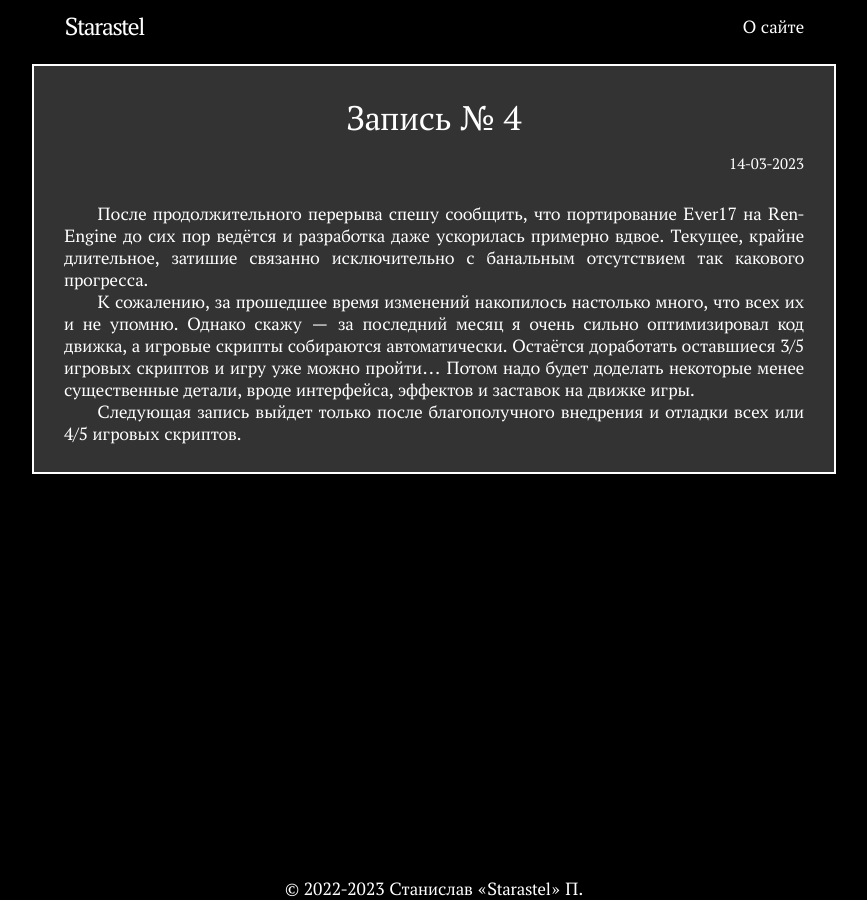
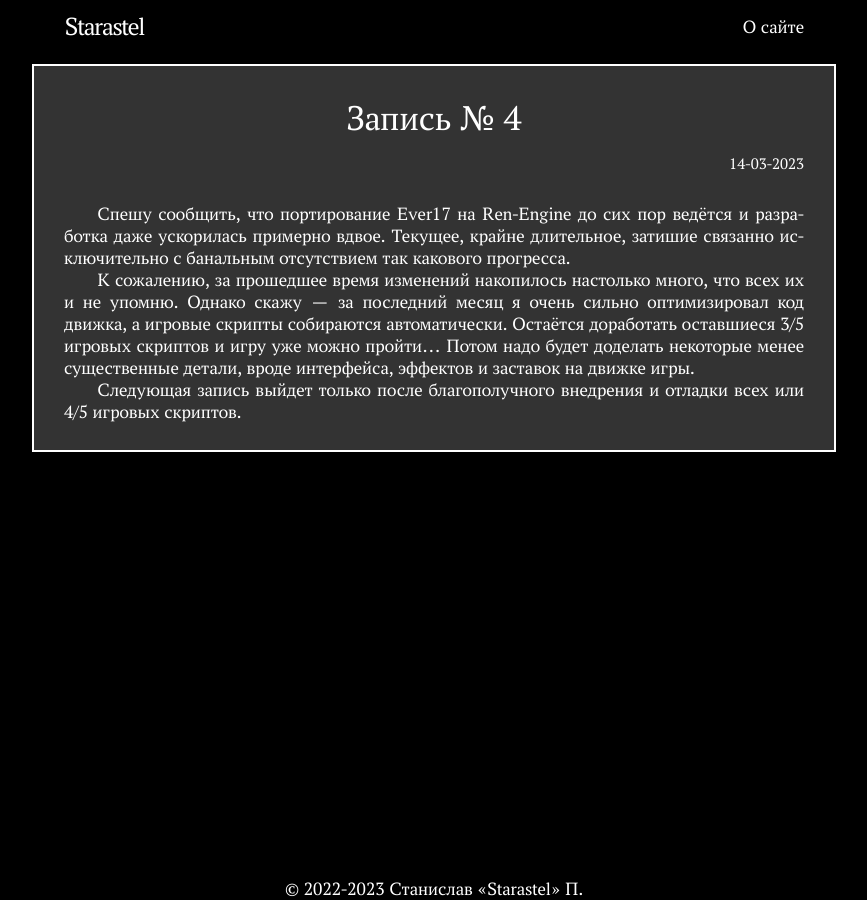
Before and after one commit to Starastel/stStarastel, a Jekyll site: the page built from _posts/2023-03-15-post4.md, in a window 1280 px wide. Shown: the whole page, without its empty margins (206-1073 px from the left). Built offline with Jekyll 4.4.1, drawn with Linux system fonts in a browser that asks for light colours.

Commit message:
Update 2023-03-15-post4.md

```diff
--- a/_posts/2023-03-15-post4.md
+++ b/_posts/2023-03-15-post4.md
@@ -3,7 +3,7 @@ layout: post
 title:  "Запись № 4"
 date:   2023-03-15 00:00:00 +0300
 ---
-После продолжительного перерыва спешу сообщить, что портирование Ever17 на Ren-Engine до сих пор ведётся и разработка даже ускорилась примерно вдвое. Текущее, крайне длительное, затишие связанно исключительно с банальным отсутствием так какового прогресса.
+Спешу сообщить, что портирование Ever17 на Ren-Engine до сих пор ведётся и разработка даже ускорилась примерно вдвое. Текущее, крайне длительное, затишие связанно исключительно с банальным отсутствием так какового прогресса.
 
 К сожалению, за прошедшее время изменений накопилось настолько много, что всех их и не упомню. Однако скажу — за последний месяц я очень сильно оптимизировал код движка, а игровые скрипты собираются автоматически. Остаётся доработать оставшиеся 3/5 игровых скриптов и игру уже можно пройти... Потом надо будет доделать некоторые менее существенные детали, вроде интерфейса, эффектов и заставок на движке игры.
 
```
